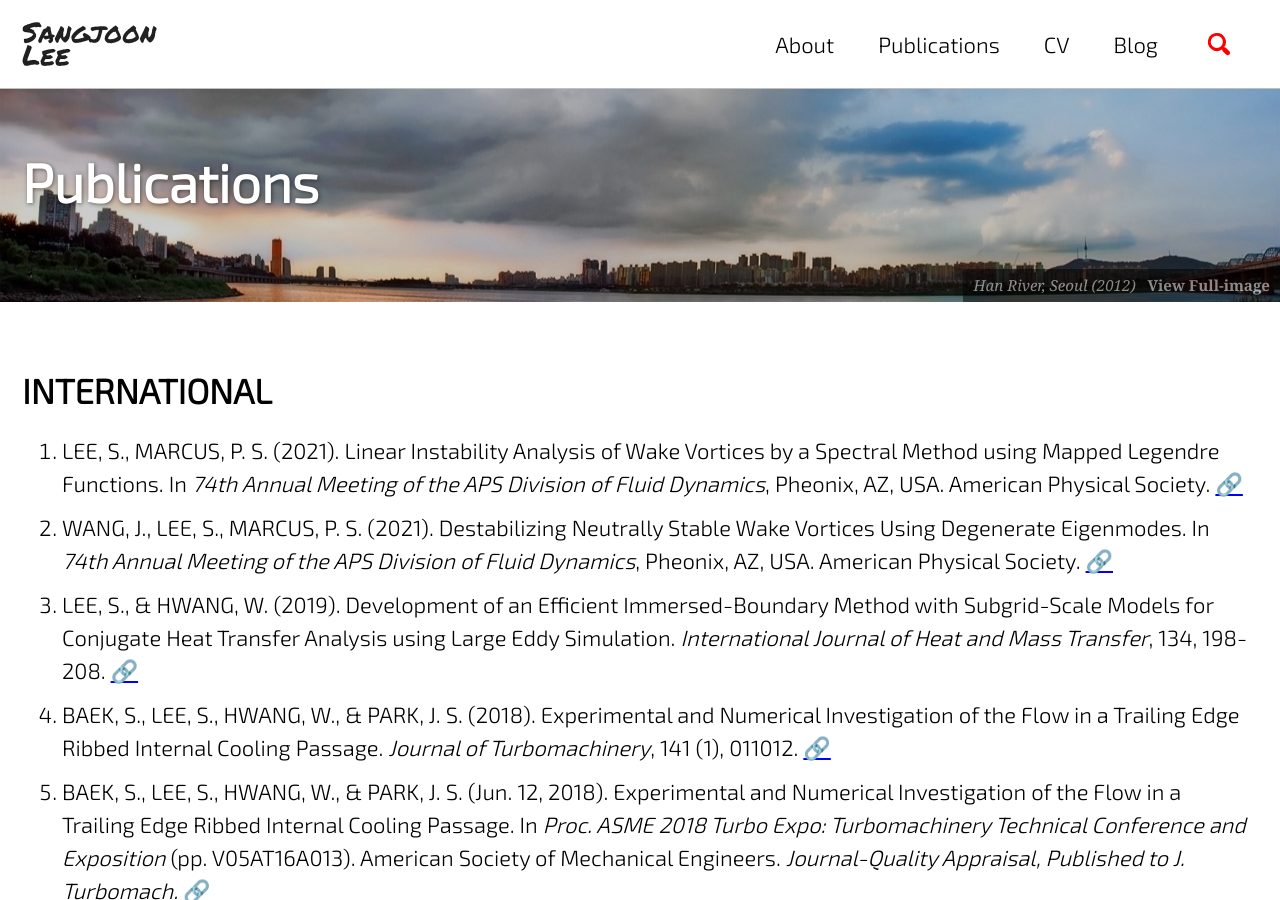
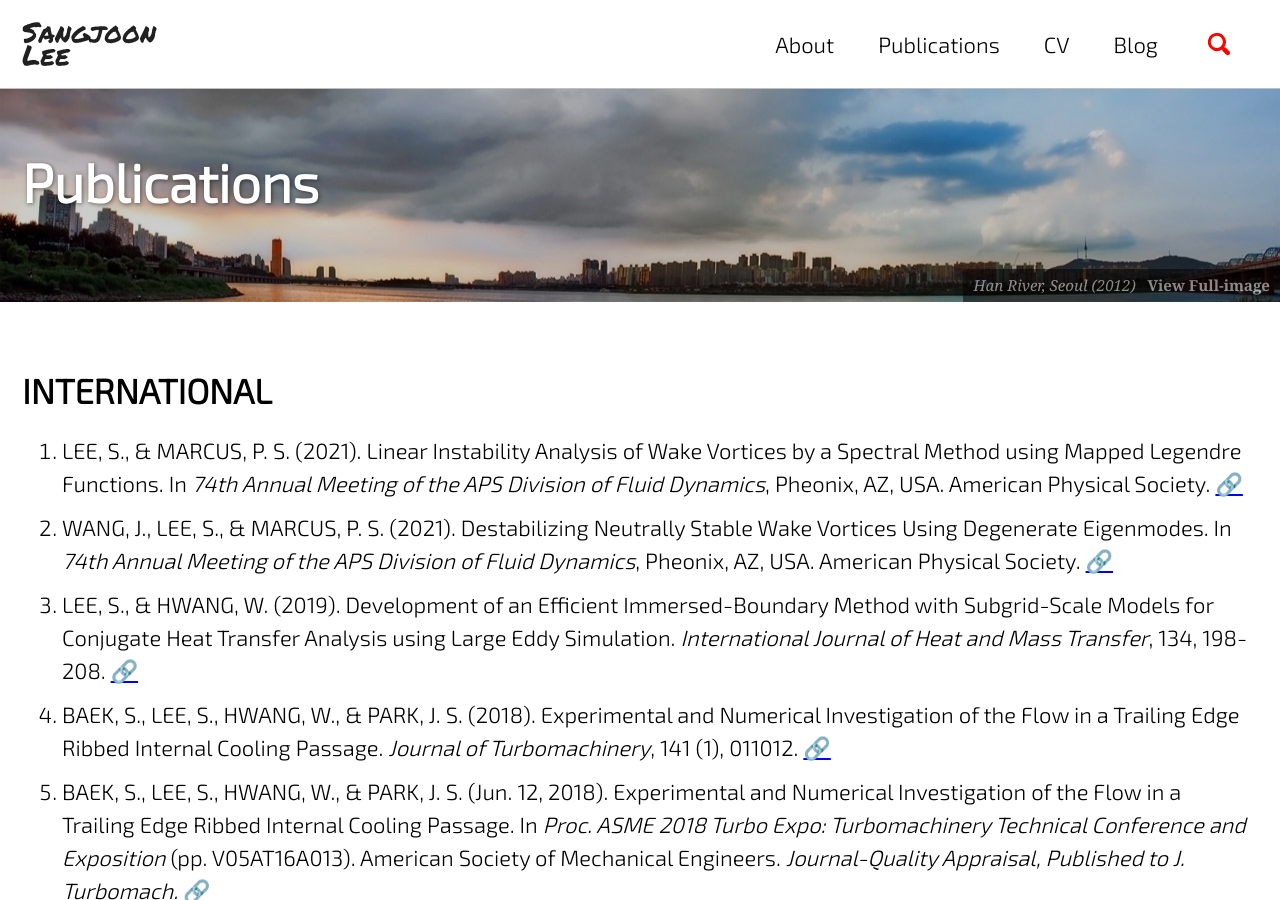
Before and after one commit to jun9303/jun9303.github.io, a Jekyll site: the page built from _pages/publications.md, in a window 1280 px wide and 900 px high. Built offline with Jekyll 4.4.1, drawn with Linux system fonts in a browser that asks for light colours; cached includes are drawn as plain includes; nearby versions of some CDN libraries; emoji names are drawn with the system emoji font.

Commit message:
APS Update 112621

```diff
--- a/_pages/publications.md
+++ b/_pages/publications.md
@@ -10,8 +10,8 @@ header:
 
 # INTERNATIONAL
 
-1. LEE, S., MARCUS, P. S. (2021). Linear Instability Analysis of Wake Vortices by a Spectral Method using Mapped Legendre Functions. In *74th Annual Meeting of the APS Division of Fluid Dynamics*, Pheonix, AZ, USA. American Physical Society. [:link:](https://meetings.aps.org/Meeting/DFD21/Session/E24.1)
-2. WANG, J., LEE, S., MARCUS, P. S. (2021). Destabilizing Neutrally Stable Wake Vortices Using Degenerate Eigenmodes. In *74th Annual Meeting of the APS Division of Fluid Dynamics*, Pheonix, AZ, USA. American Physical Society. [:link:](https://meetings.aps.org/Meeting/DFD21/Session/E24.3)
+1. LEE, S., & MARCUS, P. S. (2021). Linear Instability Analysis of Wake Vortices by a Spectral Method using Mapped Legendre Functions. In *74th Annual Meeting of the APS Division of Fluid Dynamics*, Pheonix, AZ, USA. American Physical Society. [:link:](https://meetings.aps.org/Meeting/DFD21/Session/E24.1)
+2. WANG, J., LEE, S., & MARCUS, P. S. (2021). Destabilizing Neutrally Stable Wake Vortices Using Degenerate Eigenmodes. In *74th Annual Meeting of the APS Division of Fluid Dynamics*, Pheonix, AZ, USA. American Physical Society. [:link:](https://meetings.aps.org/Meeting/DFD21/Session/E24.3)
 3. LEE, S., & HWANG, W. (2019). Development of an Efficient Immersed-Boundary Method with Subgrid-Scale Models for Conjugate Heat Transfer Analysis using Large Eddy Simulation. *International Journal of Heat and Mass Transfer*, 134, 198-208. [:link:](https://doi.org/10.1016/j.ijheatmasstransfer.2019.01.019)
 4. BAEK, S., LEE, S., HWANG, W., & PARK, J. S. (2018). Experimental and Numerical Investigation of the Flow in a Trailing Edge Ribbed Internal Cooling Passage. *Journal of Turbomachinery*, 141 (1), 011012. [:link:](https://doi.org/10.1115/1.4041868)
 5. BAEK, S., LEE, S., HWANG, W., & PARK, J. S. (Jun. 12, 2018). Experimental and Numerical Investigation of the Flow in a Trailing Edge Ribbed Internal Cooling Passage. In *Proc. ASME 2018 Turbo Expo: Turbomachinery Technical Conference and Exposition* (pp. V05AT16A013). American Society of Mechanical Engineers. *Journal-Quality Appraisal, Published to J. Turbomach.* [:link:](https://doi.org/10.1115/GT2018-76741)
```
